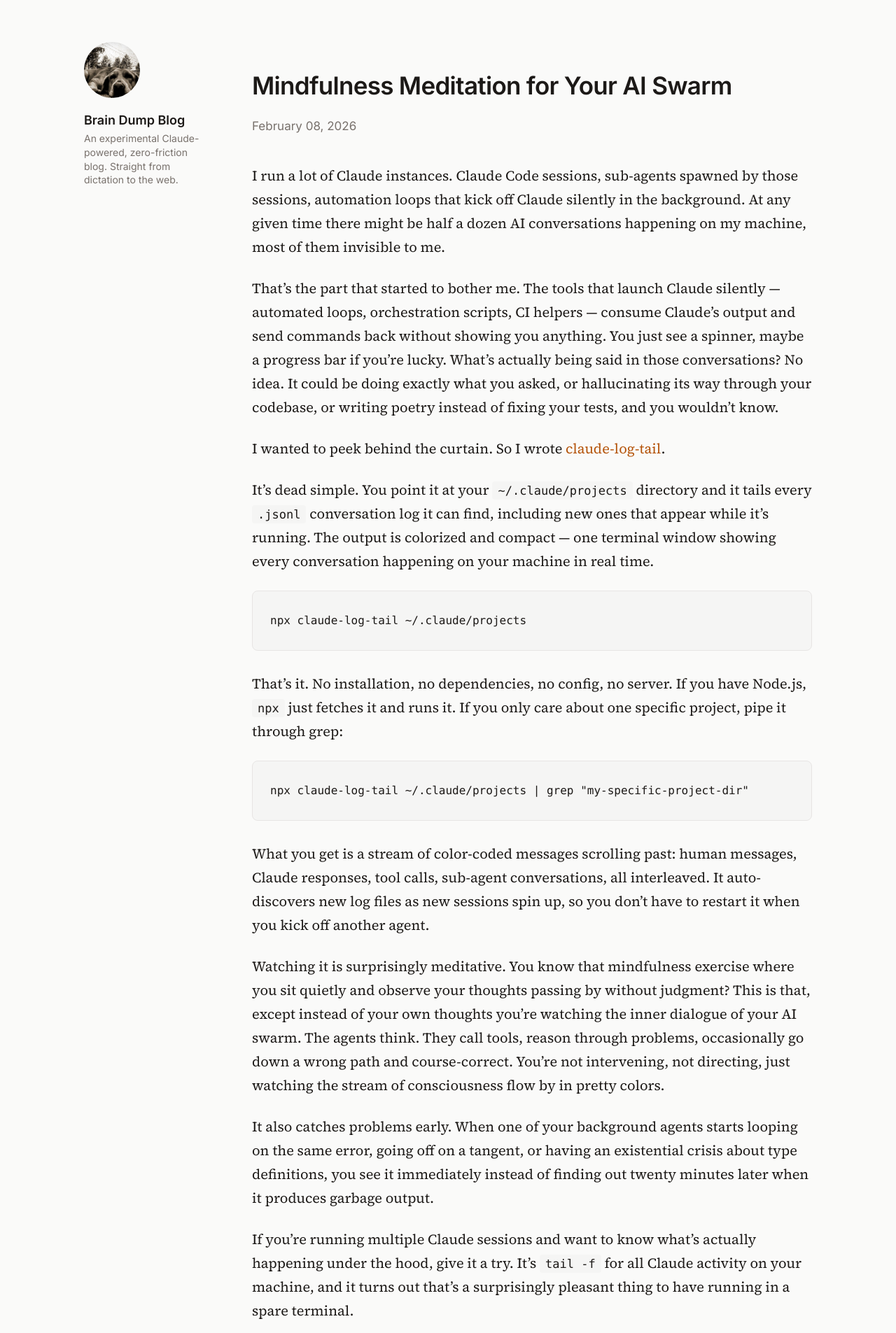
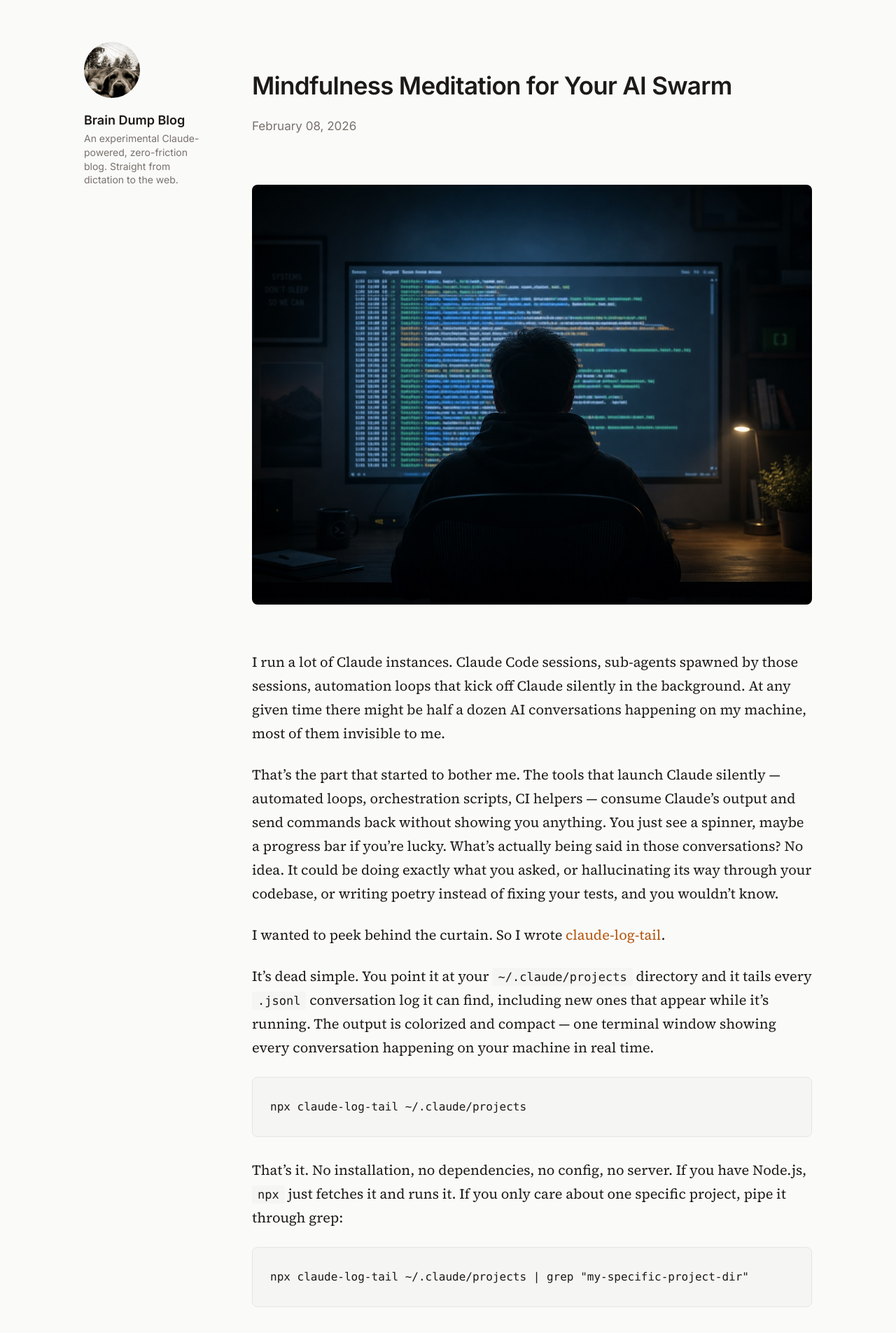
Before and after one commit to orlenko/blog, a Jekyll site: the page built from _posts/2026-02-08-meditation-for-your-ai-swarm.md, in a window 1280 px wide. Shown: the top 1905 px of the page at 70% size. Built offline with Jekyll 4.4.1, drawn with Linux system fonts in a browser that asks for light colours.

Commit message:
Add hero image to meditation-for-your-ai-swarm post

```diff
--- a/_posts/2026-02-08-meditation-for-your-ai-swarm.md
+++ b/_posts/2026-02-08-meditation-for-your-ai-swarm.md
@@ -2,6 +2,8 @@
 title: "Mindfulness Meditation for Your AI Swarm"
 date: 2026-02-08 12:00:00 -0800
 ---
+
+![Silhouette watching a wall of scrolling colored log lines in a dim room]({{ site.baseurl }}/assets/images/logs.jpg)
 
 I run a lot of Claude instances. Claude Code sessions, sub-agents spawned by those sessions, automation loops that kick off Claude silently in the background. At any given time there might be half a dozen AI conversations happening on my machine, most of them invisible to me.
 
```
Also changed, not shown: assets/images/logs.jpg (added).
